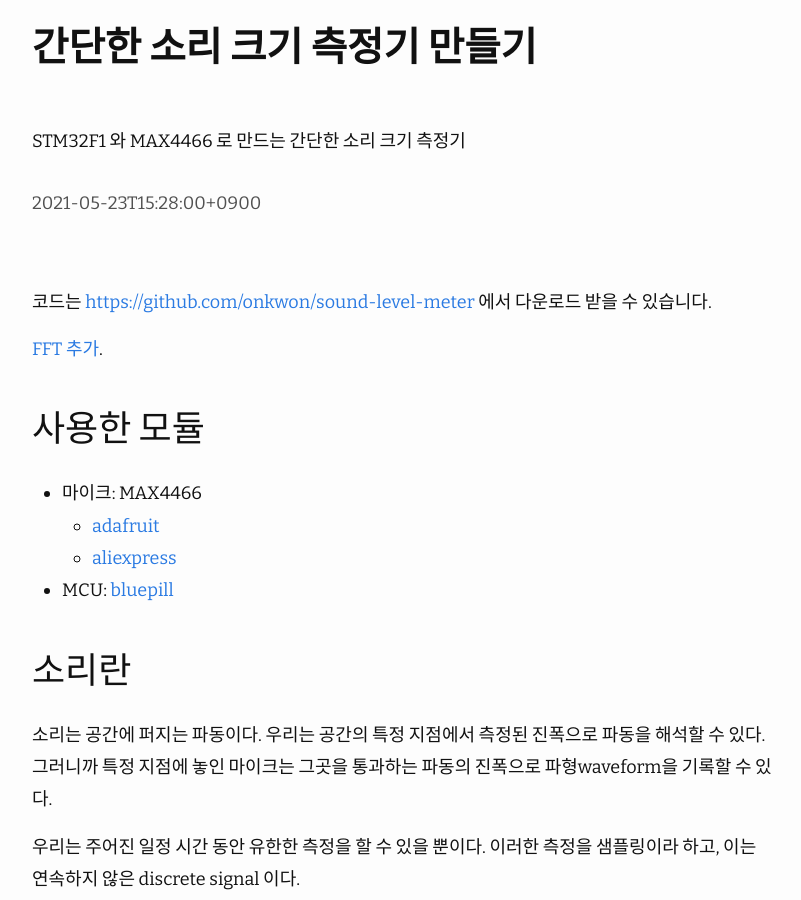
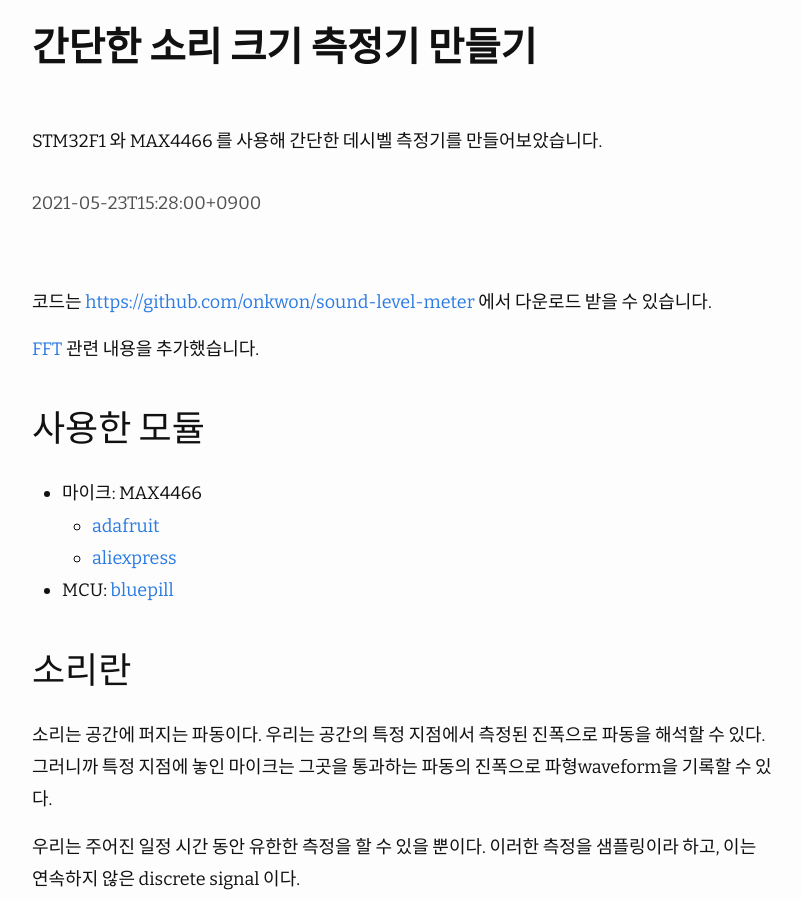
Before and after one commit to mononn/tech, a Jekyll site: the page built from _posts/2021-05-23-sound-volumn-meter.md, in a window 1280 px wide and 900 px high. Shown: the whole window, without its empty margins (238-1039 px from the left). Built offline with Jekyll 4.4.1, drawn with Linux system fonts in a browser that asks for light colours; nearby versions of some CDN libraries; formulas are drawn with MathJax 3; comment, search, counter and statistics services are not loaded.

Commit message:
댓글 theme 을 light 로 변경하라

```diff
--- a/_layouts/post.html
+++ b/_layouts/post.html
@@ -50,7 +50,7 @@
   <script src="https://utteranc.es/client.js"
 	  repo="mononn/tech"
 	  issue-term="pathname"
-	  theme="preferred-color-scheme"
+	  theme="github-light"
 	  crossorigin="anonymous"
 	  async>
   </script>
--- a/_posts/2021-05-23-sound-volumn-meter.md
+++ b/_posts/2021-05-23-sound-volumn-meter.md
@@ -1,7 +1,7 @@
 ---
 layout: post
 title: 간단한 소리 크기 측정기 만들기
-subtitle: STM32F1 와 MAX4466 로 만드는 간단한 소리 크기 측정기
+subtitle: STM32F1 와 MAX4466 를 사용해 간단한 데시벨 측정기를 만들어보았습니다.
 date: 2021-05-23 15:28:00 +0900
 categories: [Sensor]
 tags: [FFT]
@@ -9,7 +9,8 @@
 
 코드는 [https://github.com/onkwon/sound-level-meter](https://github.com/onkwon/sound-level-meter) 에서 다운로드 받을 수 있습니다.
 
-[FFT 추가](https://github.com/onkwon/sound-level-meter/blob/master/fft.md).
+[FFT](https://github.com/onkwon/sound-level-meter/blob/master/fft.md) 관련
+내용을 추가했습니다.
 
 ## 사용한 모듈
 * 마이크: MAX4466
```
Also changed, not shown: _posts/2021-07-29-ieee754.md (+2 -2 lines).
